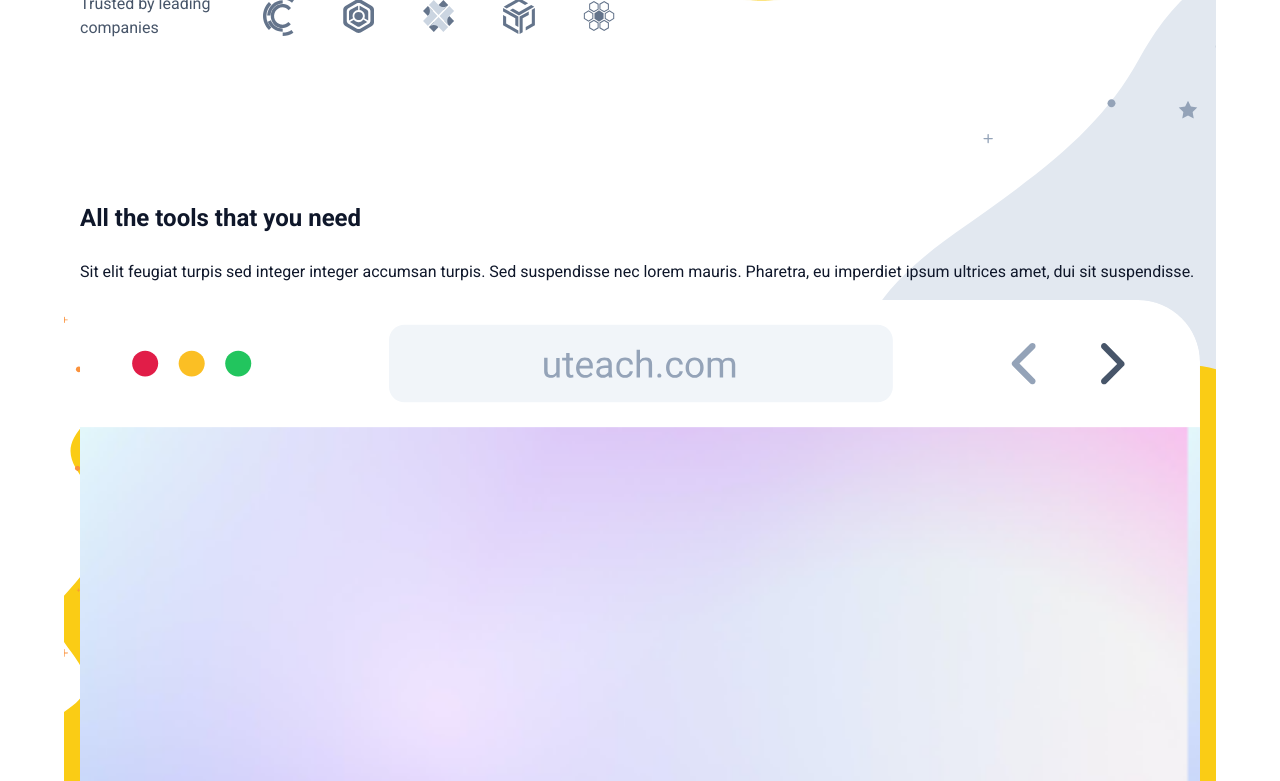
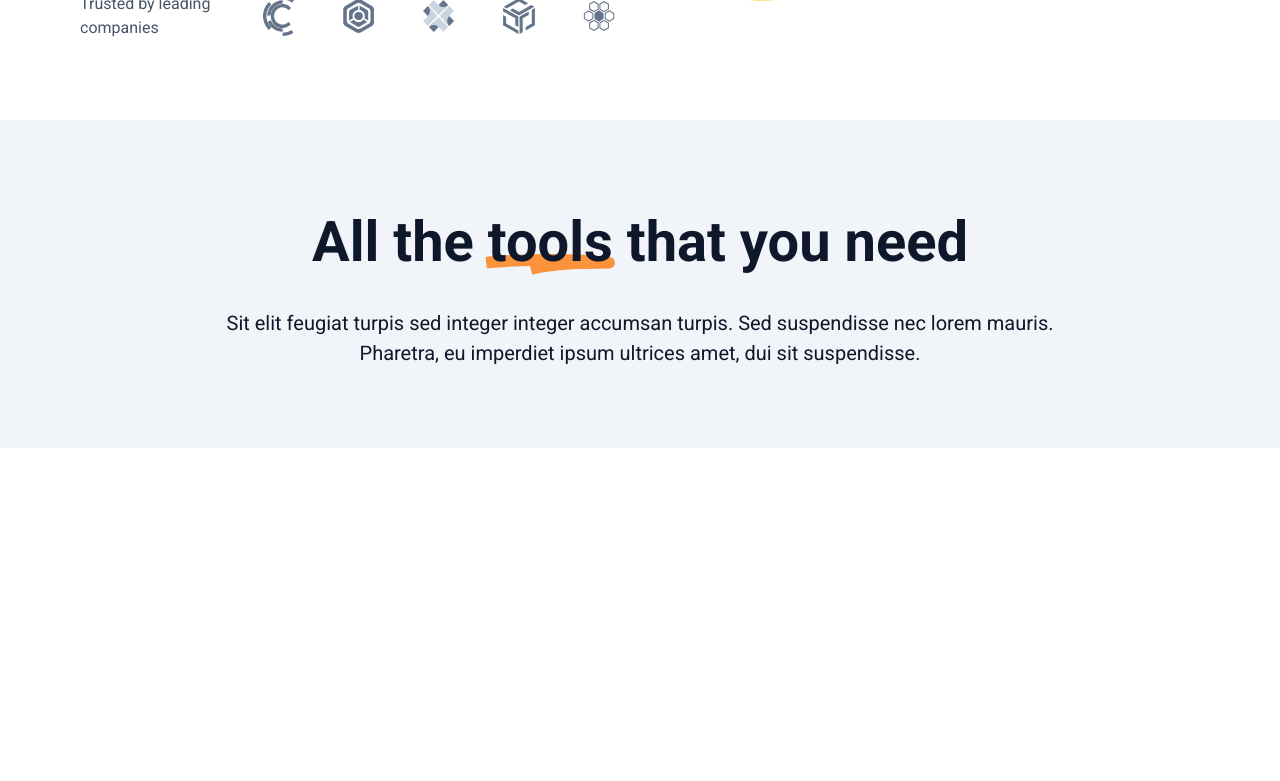
Before and after one commit to acerohernan/uteach-web, a Next.js app: page / in a window 1280 px wide. Shown: the part 720-1501 px from the top of the page. After the commit the page ends 1168 px from the top, so only its background shows below. Built offline with nearby package versions, Linux system fonts and the light colour scheme.

Commit message:
feat: all the tools improved

```diff
--- a/src/app/globals.css
+++ b/src/app/globals.css
@@ -1,10 +1,11 @@
 @import "tailwindcss";
 
 :root {
+  --blue-gray-100: #f1f5f9;
   --blue-gray-600: #475569;
-  --blue-gray-900: #0F172A;
-  --orange-600: #EA580C;
-  --blue-600: #2563EB;
+  --blue-gray-900: #0f172a;
+  --orange-600: #ea580c;
+  --blue-600: #2563eb;
 }
 
 body {
@@ -15,3 +16,7 @@ body {
 button {
   cursor: pointer;
 }
+
+.home-container {
+  @apply w-full max-w-[1450px] mx-auto px-4 lg:px-20;
+}
--- a/src/app/page.tsx
+++ b/src/app/page.tsx
@@ -4,7 +4,7 @@ import { HomeHero } from "@/sections/home/hero";
 
 export default function Home() {
   return (
-    <div className="grid gap-12 px-4 lg:px-20 lg:gap-20 max-w-[1450px] mx-auto">
+    <div className="grid gap-12 lg:gap-20">
       <Header />
       <HomeHero />
       <HomeAllTheTools />
--- a/src/components/header/index.tsx
+++ b/src/components/header/index.tsx
@@ -7,7 +7,7 @@ import ChevronDownIcon from "../icons/chevron-down-icon";
 
 export const Header = (): React.ReactElement => {
   return (
-    <div className="py-4 flex items-center justify-between lg:py-6 lg:justify-between">
+    <div className="home-container py-4 flex items-center justify-between lg:py-6 lg:justify-between">
       <div className="lg:flex lg:gap-12 lg:items-center">
         <Image src="/images/logo-full.svg" alt="UTeach logo" width={103} height={35} />
         {/* Desktop navbar */}
--- a/src/sections/home/all-the-tools.tsx
+++ b/src/sections/home/all-the-tools.tsx
@@ -2,25 +2,28 @@ import React from "react";
 
 export const HomeAllTheTools = (): React.ReactElement => {
   return (
-    <div className="relative my-12 lg:my-20 -mx-4">
+    <div className="lg:bg-[var(--blue-gray-100)]">
+      <div className="home-container relative my-12 lg:my-20 -mx-4 ">
         <div className="mx-4 relative z-10">
           {/* Subtitle */}
           <div className="relative">
             {/* Mobile line */}
             <img
-            className="absolute top-[24px] left-[75px] lg:hidden w-[55px]"
+              className="absolute top-[24px] left-[75px] w-[55px] lg:w-[130px] lg:top-[54px] lg:mx-auto lg:left-0 lg:right-45"
               src="/images/title-line.svg"
               alt="title line"
             />
-          <h2 className="text-[24px] font-bold relative z-10">All the tools that you need</h2>
+            <h2 className="text-[24px] font-bold relative z-10 lg:text-[56px] lg:text-center">
+              All the tools that you need
+            </h2>
           </div>
-        <p className="mt-6">
+          <p className="mt-6 lg:text-[20px] lg:text-center lg:max-w-[850px] lg:mx-auto">
             Sit elit feugiat turpis sed integer integer accumsan turpis. Sed suspendisse nec lorem mauris. Pharetra, eu
             imperdiet ipsum ultrices amet, dui sit suspendisse.
           </p>
         </div>
         {/* Image and background containter */}
-      <div className="relative">
+        <div className="relative lg:hidden">
           <img className="w-full p-4 z-10 relative" src="/images/uteach-page-2.svg" alt="title line" />
           <img className="-mt-4 w-[19%] ml-[34.6%]" src="/images/tools-line.svg" alt="title line" />
           <img className="w-full pl-4" src="/images/uteach-tools.svg" alt="title line" />
@@ -29,5 +32,6 @@ export const HomeAllTheTools = (): React.ReactElement => {
           <img className="w-[32.56%] absolute right-0 top-[-47%]" src="/images/bg-tools-2.svg" alt="title line" />
         </div>
       </div>
+    </div>
   );
 };
--- a/src/sections/home/hero.tsx
+++ b/src/sections/home/hero.tsx
@@ -4,7 +4,7 @@ import React from "react";
 
 export const HomeHero = (): React.ReactElement => {
   return (
-    <div className="lg:flex lg:items-center lg:justify-between">
+    <div className="home-container lg:flex lg:items-center lg:justify-between">
       {/* Right side */}
       <div>
         {/* Main section */}
```
Also changed, not shown: src/app/layout.tsx (+3 -6 lines). Lines whose indentation alone changed are shown as unchanged.
